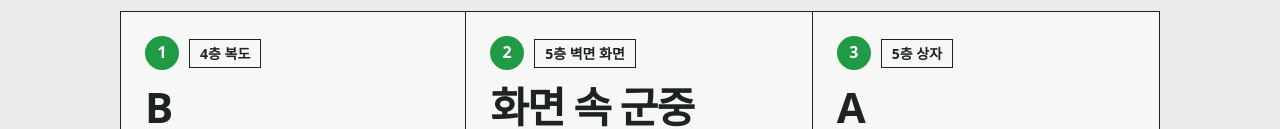
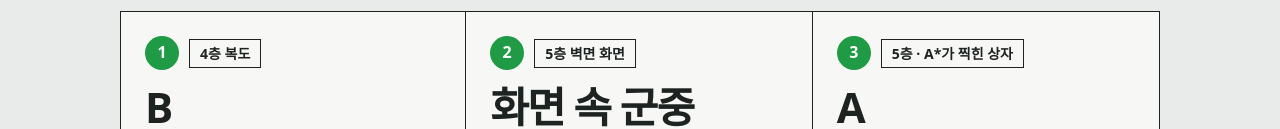
Before and after one commit to suhkisoo/survey_not_a_robot, a plain HTML site: page guide.html in a window 1280 px wide. Shown: the part 507-636 px from the top of the page. Drawn offline with Linux system fonts and the light colour scheme.

Commit message:
Name the box by its A* stencil in the guide
Co-Authored-By: Claude Fable 5.2 <noreply@anthropic.com>
Claude-Session: https://claude.ai/code/session_0168xaDPNiRZVKddT6Gx6jEe

```diff
--- a/guide.html
+++ b/guide.html
@@ -101,10 +101,10 @@ h3{margin:0 0 4px;font-size:clamp(30px,3.6vw,42px);line-height:1.1;letter-spacin
         </ul>
       </li>
       <li>
-        <div class="top"><span class="where">5층 상자</span></div>
+        <div class="top"><span class="where">5층 · A*가 찍힌 상자</span></div>
         <h3>A</h3>
         <p class="what">외시경과 손 구멍이 있는 상자 속의 존재.</p>
-        <!-- [팀 확인] 마이크 위치가 실제 설치와 맞는지 확인한다. 외시경은 같은 면에 두 개(팀 확인 완료) -->
+        <!-- 설치 사진으로 확인: 상자 옆 스탠드 마이크. 외시경은 같은 면에 두 개, 오른쪽이 주된 것 -->
         <ul class="do">
           <li>말을 걸어 보세요.<small>상자 옆 마이크에 대고 이야기하면 됩니다.</small></li>
           <li>문을 두드려 보세요.</li>
```
